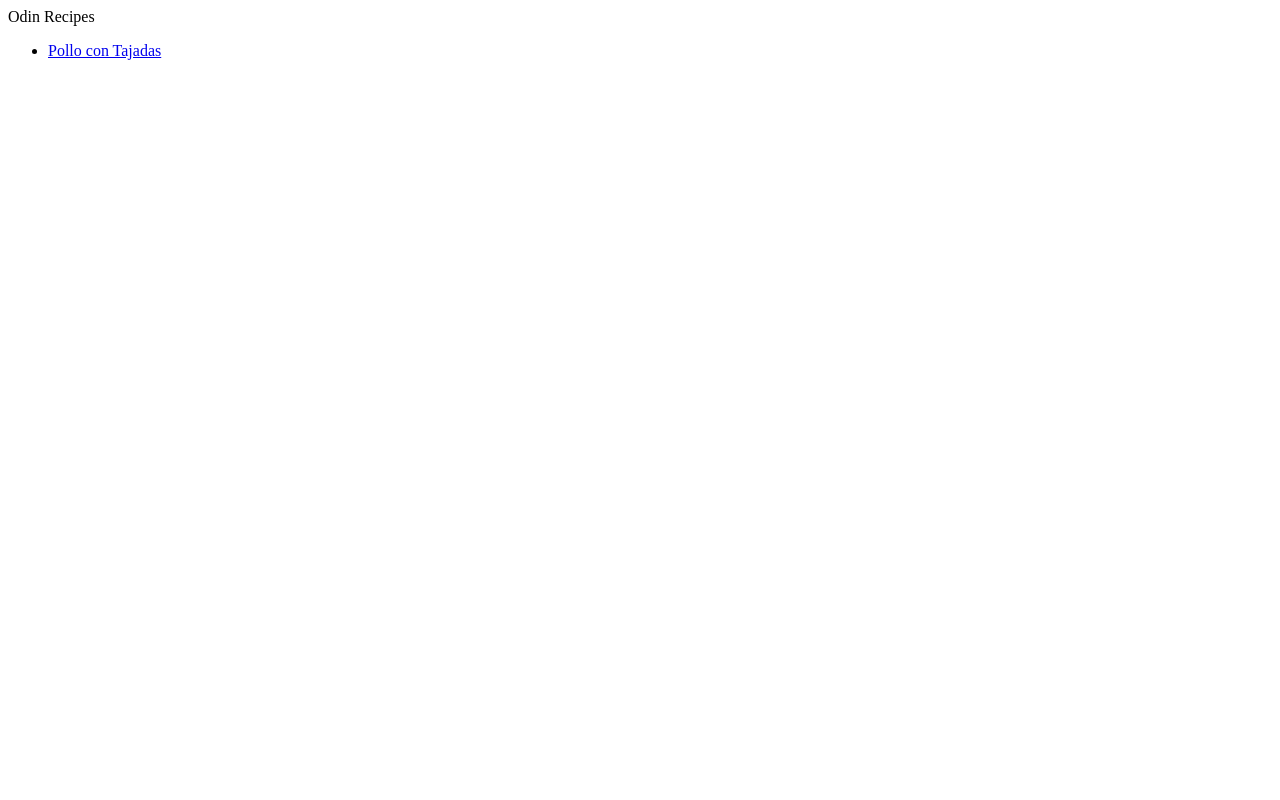
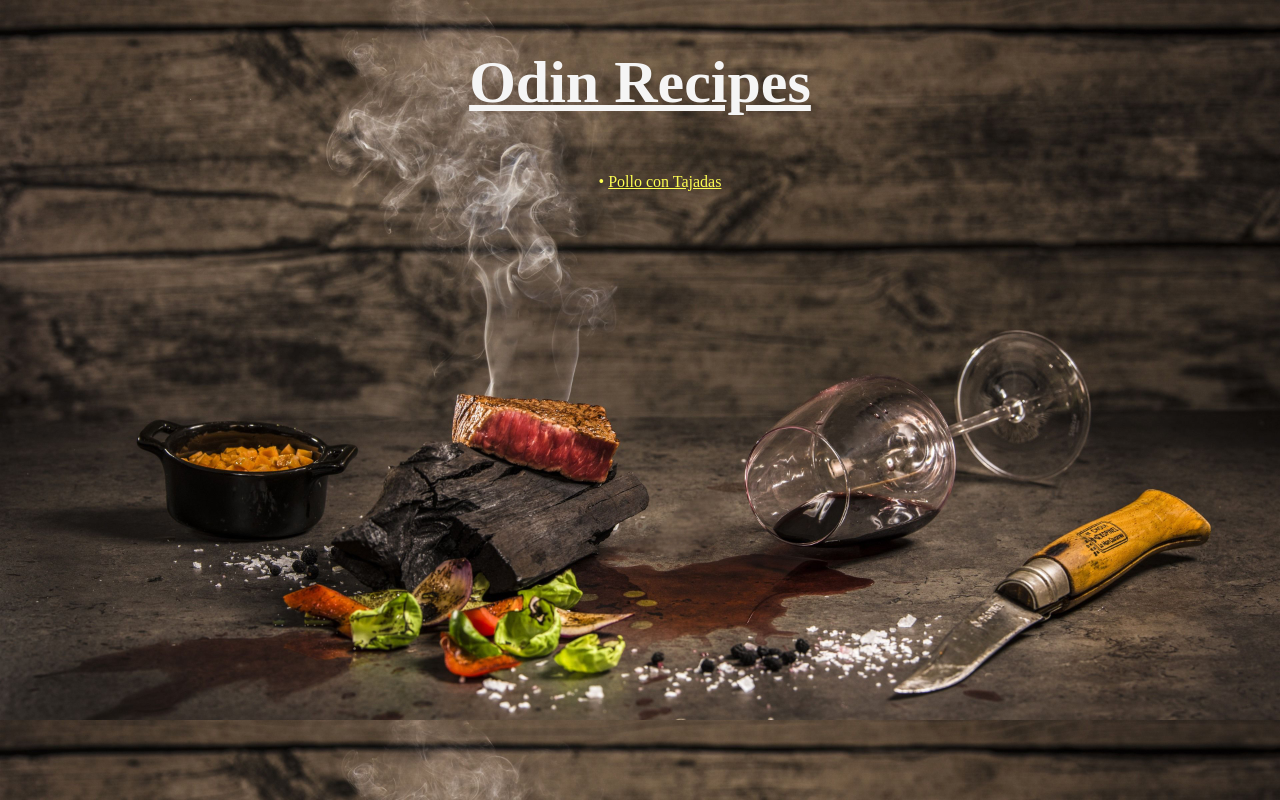
Before and after one commit to axlmed/odin-recipes, a plain HTML site: page index.html in a window 1280 px wide. Drawn offline with Linux system fonts and the light colour scheme; files whose address does not match are found by name.

Commit message:
finished the first page to the recipe website

```diff
--- a/index.html
+++ b/index.html
@@ -1,10 +1,11 @@
 <!DOCTYPE html>
 <html>
     <head>
+        <link rel="stylesheet" href="style.css">
         <title>Cooking Recipe</title>
-        <meta charset="utf-8>"
+        <meta charset="utf-8">
     </head>
-    <div class="main"
+    <div class="main">
     <h1>Odin Recipes</h1>
     <ul>
         <li> <a href="recipes/pollocontajadas.html">Pollo con Tajadas</a></li>
--- /dev/null
+++ b/style.css
@@ -0,0 +1,28 @@
+html {
+    background-image: url(/home/axel/odin-recipes/img/better.jpg);
+    background-size: cover;
+}
+.main {
+    display: flex;
+    flex-direction: column;
+    align-items: center;
+    justify-content: center;
+
+}
+h1 {
+    font-size: 60px;
+    color: whitesmoke;
+    text-decoration: underline;
+}
+a {
+    color: rgb(253, 253, 83);
+    text-decoration: underline;
+
+}
+ul {
+    list-style: none;
+}
+ul li::before {
+    content: "\2022";
+    color: rgb(253, 253, 83);
+}
```
Also changed, not shown: recipes/pollocontajadas.html (+2 -2 lines), img/240_F_93471171_kJ8MSIhshwf3Jw3C8tU0cwbhb1tuORmy.jpg (added), img/75574989-baking-ingredients-placed-on-wooden-table-ready-for-cooking-copyspace-for-text-concept-of-food-prepa.webp (added), img/BPwHc7GFRWmCydC-Cooking-Kitchen-Tools-Transparent-PNG.png (added), img/better.jpg (added), img/coolkit.jpeg (added), img/depositphotos_158975190-stock-photo-blurred-and-abstract-kitchen-background.jpg (added), img/kitchen.jpg (added).
